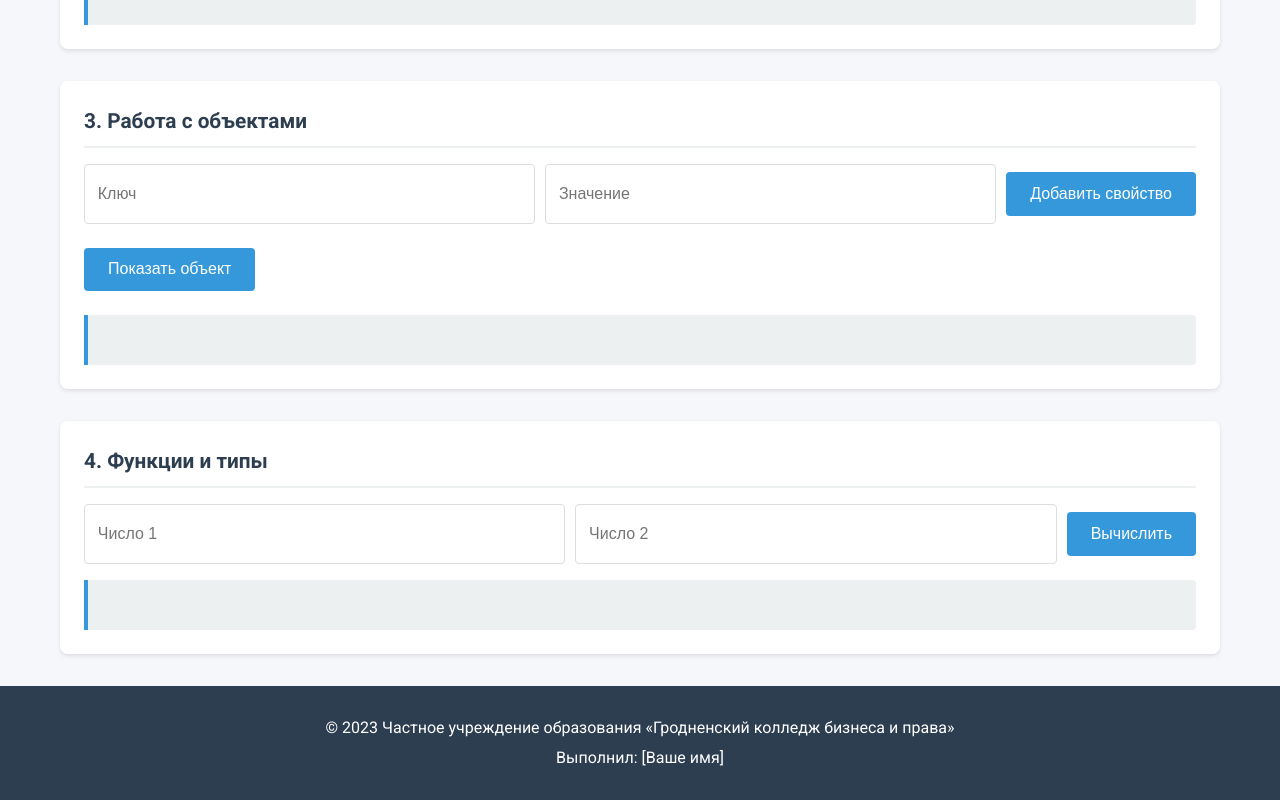
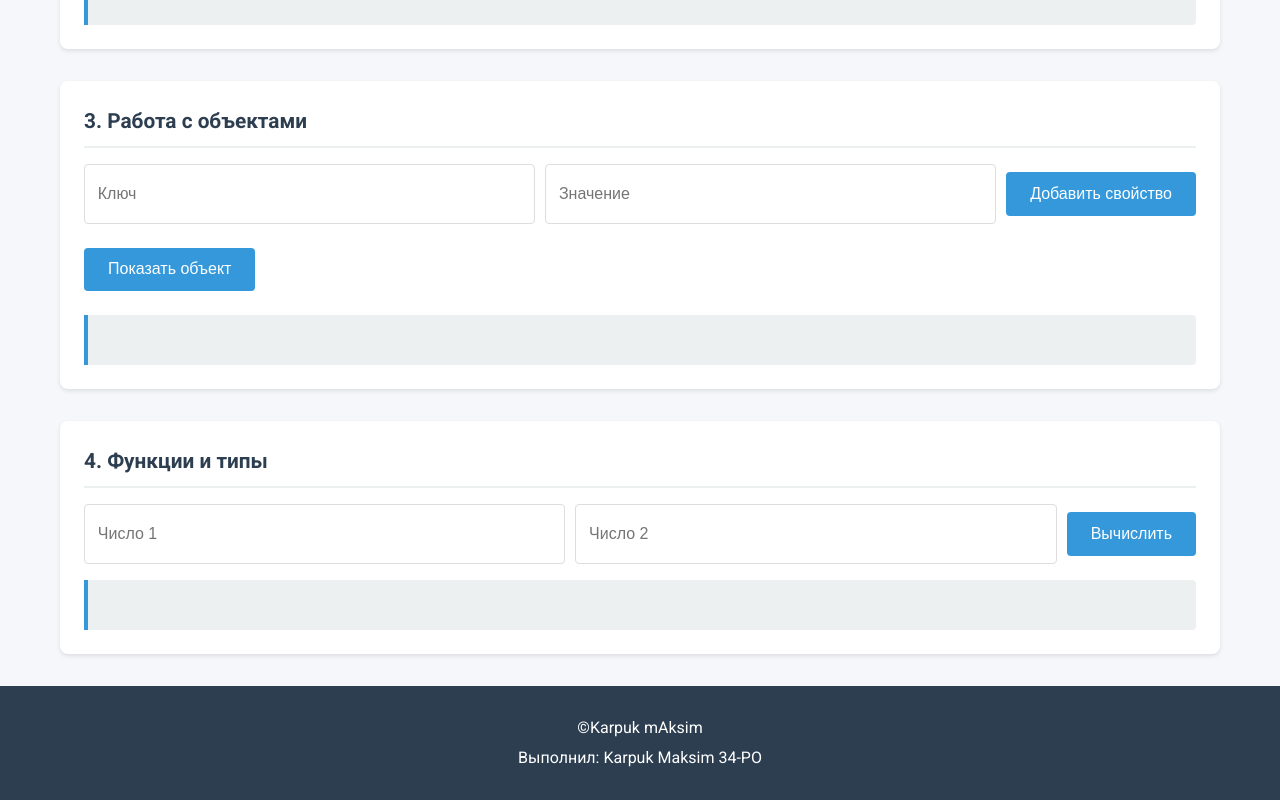
Before and after one commit to Wamekufa/laba11, a plain HTML site: page index.html in a window 1280 px wide. Shown: the part 713-1513 px from the top of the page. Drawn offline with Linux system fonts and the light colour scheme.

Commit message:
index.html

```diff
--- a/index.html
+++ b/index.html
@@ -57,8 +57,8 @@
 
     <footer>
         <div class="container">
-            <p>© 2023 Частное учреждение образования «Гродненский колледж бизнеса и права»</p>
-            <p>Выполнил: [Ваше имя]</p>
+            <p>©Karpuk mAksim</p>
+            <p>Выполнил: Karpuk Maksim 34-PO</p>
         </div>
     </footer>
 
```
